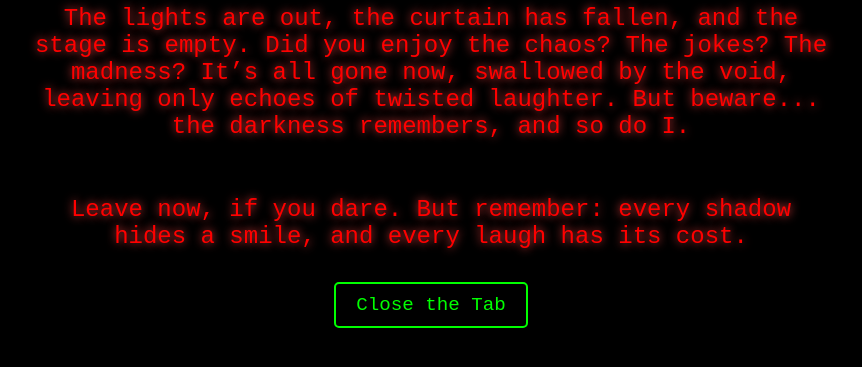
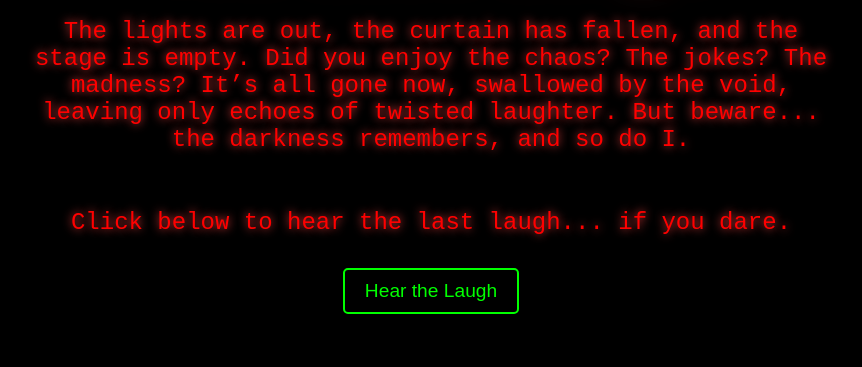
Before and after one commit to coinmaster202/coinmaster, a plain HTML site: page index.html in a window 1280 px wide. Shown: the part 319-686 px from the top of the page, without its empty margins (209-1071 px from the left). Drawn offline with Linux system fonts and the light colour scheme.

Commit message:
Update index.html

```diff
--- a/index.html
+++ b/index.html
@@ -32,17 +32,18 @@
       text-shadow: 0 0 10px #ff4444;
     }
 
-    a {
+    button {
       color: #00ff00;
-      text-decoration: none;
       font-size: 1.2rem;
       border: 2px solid #00ff00;
       padding: 10px 20px;
       border-radius: 5px;
+      background-color: black;
+      cursor: pointer;
       transition: background-color 0.3s, color 0.3s;
     }
 
-    a:hover {
+    button:hover {
       background-color: #00ff00;
       color: black;
     }
@@ -66,15 +67,18 @@
     But beware... the darkness remembers, and so do I.
   </p>
   <p>
-    Leave now, if you dare.
-    But remember: every shadow hides a smile, and every laugh has its cost.
+    Click below to hear the last laugh... if you dare.
   </p>
-  <a href="#" onclick="alert('You thought you could escape? The joke’s on you.'); return false;">Close the Tab</a>
+  <button onclick="playAudio()">Hear the Laugh</button>
 
-  <!-- Optional Background Audio -->
-  <audio autoplay loop>
-    <source src="https://freesound.org/data/previews/341/341695_5260876-lq.mp3" type="audio/mpeg">
-    Your browser does not support the audio element.
-  </audio>
+  <!-- Working Background Audio -->
+  <audio id="evil-laugh" src="https://freesound.org/data/previews/341/341695_5260876-lq.mp3"></audio>
+
+  <script>
+    function playAudio() {
+      const audio = document.getElementById('evil-laugh');
+      audio.play().catch(error => console.error('Error playing audio:', error));
+    }
+  </script>
 </body>
 </html>
```
